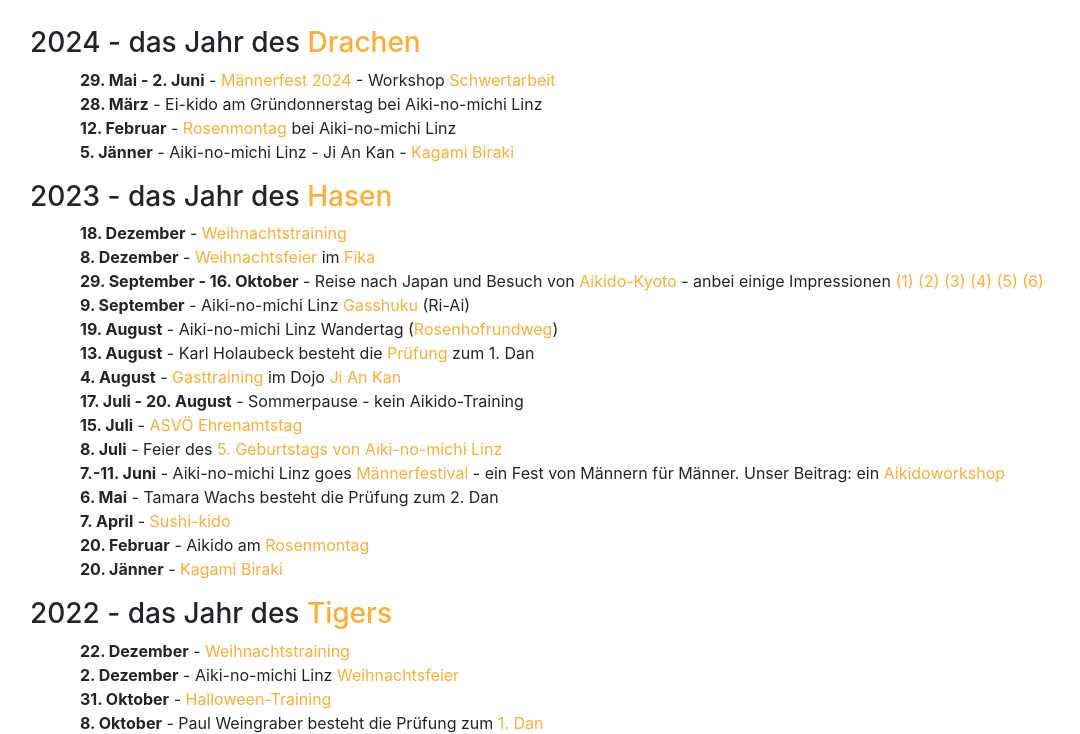
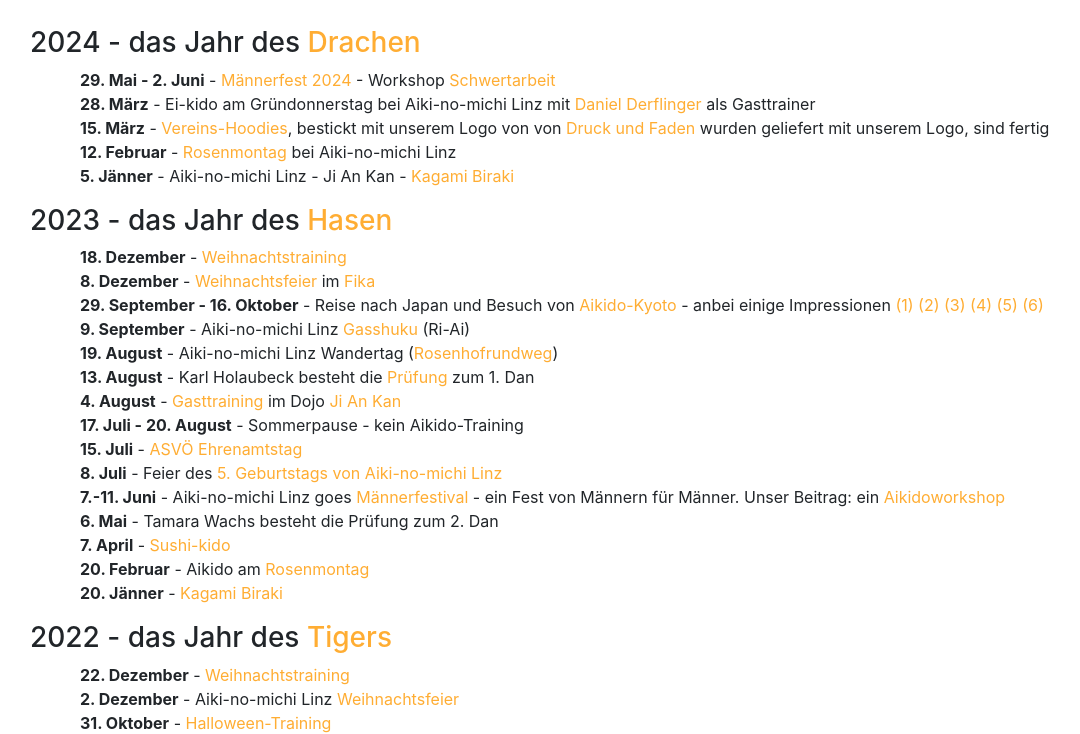
Before and after one commit to TWachs/aikinomichi-linz, a Jekyll site: the page built from aktuelles.md, in a window 1280 px wide and 900 px high, scrolled down 419 px, cut to the strip 166-900 px from the top of the window. Shown: the whole strip, without its empty margins (55-1135 px from the left). Built offline with Jekyll 4.4.1, drawn with Linux system fonts in a browser that asks for light colours; nearby versions of some CDN libraries.

Commit message:
Update aktuelles.md

```diff
--- a/aktuelles.md
+++ b/aktuelles.md
@@ -11,7 +11,9 @@
 ### 2024 - das Jahr des [Drachen](https://www.facebook.com/photo/?fbid=858191322982747&set=a.441578571310693&notif_id=1704027669781123&notif_t=feedback_reaction_generic&ref=notif){:target="_blank"}
 
 * **29. Mai - 2. Juni** - [Männerfest 2024](https://www.maennerfestival.at/festival.html){:target="_blank"} - Workshop [Schwertarbeit](https://www.maennerfestival.at/japanische-schwertarbeit-2.html){:target="_blank"}
-* **28. März** - Ei-kido am Gründonnerstag bei Aiki-no-michi Linz
+* **28. März** - Ei-kido am Gründonnerstag bei Aiki-no-michi Linz mit [Daniel Derflinger](https://www.facebook.com/daniel.derflinger){:target="_blank"} als Gasttrainer
+* **15. März** - [Vereins-Hoodies](https://www.facebook.com/photo?fbid=911502974318248&set=pcb.911504557651423){:target="_blank"}, bestickt mit unserem Logo von von [Druck und Faden](https://www.facebook.com/search/top?q=druck%20%26%20faden){:target="_blank"} wurden geliefert
+mit unserem Logo, sind fertig
 * **12. Februar** - [Rosenmontag](https://www.facebook.com/photo/?fbid=894601306008415&set=pcb.894601976008348){:target="_blank"} bei Aiki-no-michi Linz
 * **5. Jänner** - Aiki-no-michi Linz - Ji An Kan - [Kagami Biraki](https://www.facebook.com/photo/?fbid=917215139835302&set=a.173888970834593){:target="_blank"}
 
```
